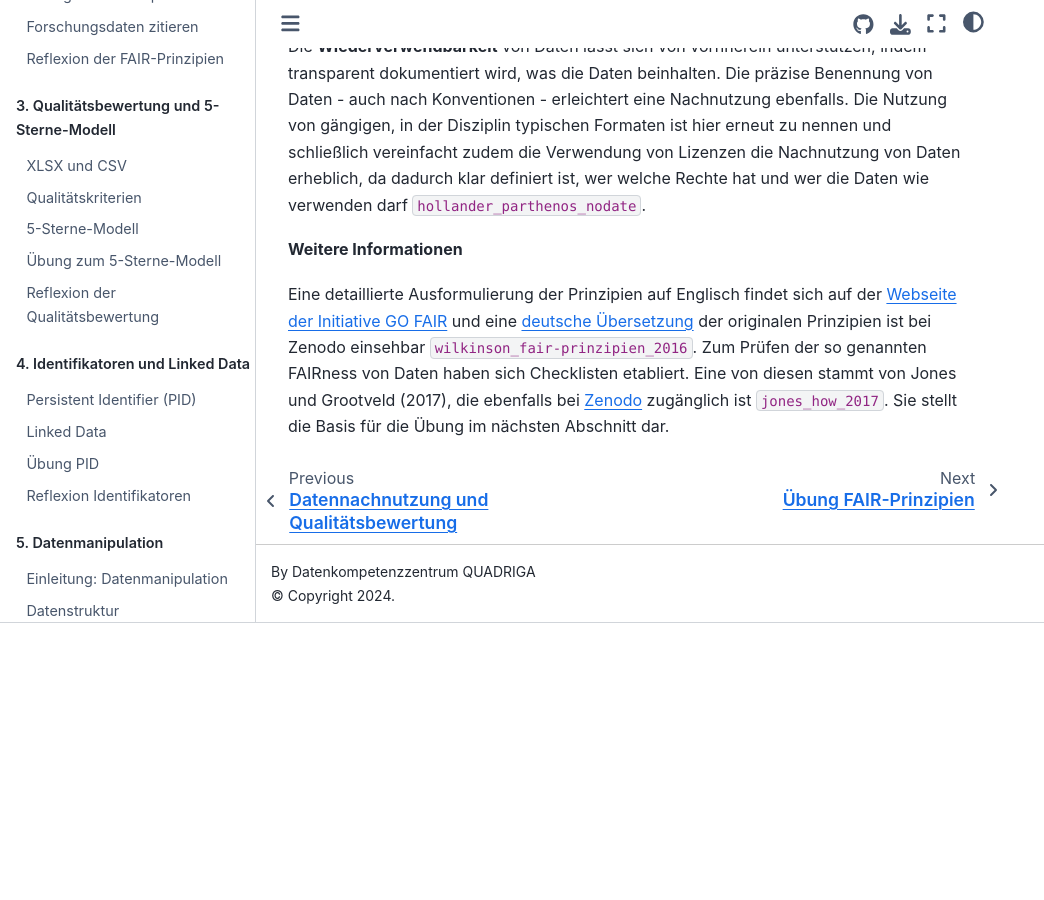
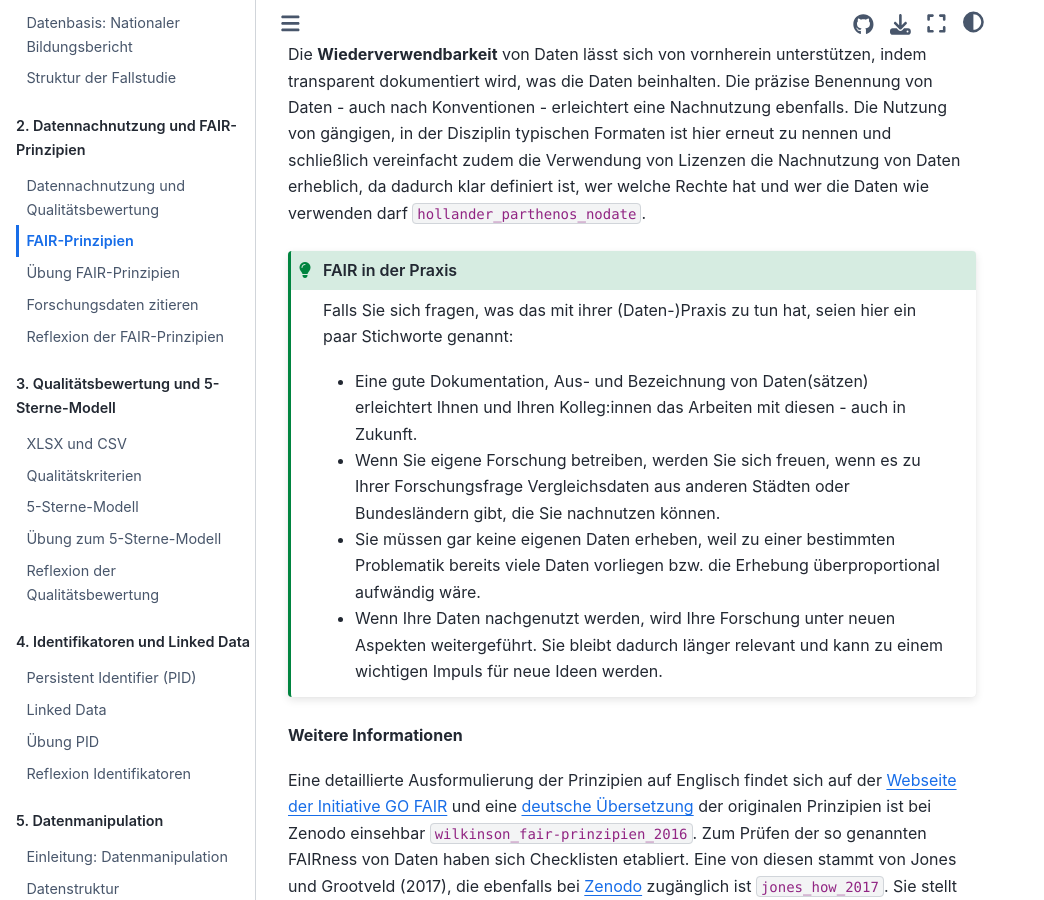
Before and after one commit to quadriga-dk/Tabelle-Fallstudie-1, a Jupyter Book: the page built from Markdown/06_FairPrinzipien.md, in a window 1280 px wide and 900 px high, scrolled down 1436 px. Shown: the whole window, without its empty margins (0-1044 px from the left). Built offline with Jupyter Book 1.0.4 settings and Sphinx 7.4.7 and the Sphinx Book theme 1.1.4, drawn with Linux system fonts in a browser that asks for light colours; cross-references to code outside the pages are shown as plain code; before the commit the page ends 2059 px from its top, so only the background shows below that; some of the changed text lies outside the part shown.

Commit message:
Update 06_FairPrinzipien.md
Hinzufügen Praxisrelevanz und Abbildungsnummerierung

````diff
--- a/Markdown/06_FairPrinzipien.md
+++ b/Markdown/06_FairPrinzipien.md
@@ -3,7 +3,7 @@
 In Bezug auf die Nachnutzung von (Forschungs-)Daten wollen wir Sie hier mit den FAIR-Prinzipien vertraut machen. Diese stellen Grundsätze des Datenmanagements dar, die unter anderem den Austausch und die weitere Nutzung von Daten vereinfachen. FAIR ist das Akronym von **F**indable, **A**ccessible, **I**nteroperable und **R**eusable - also auffindbar, zugänglich, interoperabel (bzw. kompatibel) und wiederverwendbar. Diese 2016 veröffentlichten Prinzipien, die seit 2019 auch in den "Leitlinien zur Sicherung guter wissenschaftlicher Praxis" der Deutschen Forschungsgemeinschaft verankert sind {cite}`deutsche_forschungsgemeinschaft_guidelines_2022`, haben sich mittlerweile zu einem Standard entwickelt {cite}`spiecker_ecodm_2022`.
 
 ![Fair Prinzipien](_images/fair-principles.jpg)
-
+*Abbildung 4: Die FAIR-Prinzipien*
 Bildquelle: The Turing Way Community, & Scriberia. (2020). Illustrations from the Turing Way book dashes. Zenodo. <a href="https://doi.org/10.5281/zenodo.3695300" target="_blank">https://doi.org/10.5281/zenodo.3695300</a>
 
 
@@ -15,6 +15,15 @@ Eine **Interoperabilität** von Daten(sätzen) lässt sich einstellen, wenn Date
 
 Die **Wiederverwendbarkeit** von Daten lässt sich von vornherein unterstützen, indem transparent dokumentiert wird, was die Daten beinhalten. Die präzise Benennung von Daten - auch nach Konventionen - erleichtert eine Nachnutzung ebenfalls. Die Nutzung von gängigen, in der Disziplin typischen Formaten ist hier erneut zu nennen und schließlich vereinfacht zudem die Verwendung von Lizenzen die Nachnutzung von Daten erheblich, da dadurch klar definiert ist, wer welche Rechte hat und wer die Daten wie verwenden darf {cite}`hollander_parthenos_nodate`.
 
+```{admonition} FAIR in der Praxis
+:class: hint
+Falls Sie sich fragen, was das mit ihrer (Daten-)Praxis zu tun hat, seien hier ein paar Stichworte genannt:
+- Eine gute Dokumentation, Aus- und Bezeichnung von Daten(sätzen) erleichtert Ihnen und Ihren Kolleg:innen das Arbeiten mit diesen - auch in Zukunft.
+- Wenn Sie eigene Forschung betreiben, werden Sie sich freuen, wenn es zu Ihrer Forschungsfrage Vergleichsdaten aus anderen Städten oder Bundesländern gibt, die Sie nachnutzen können.
+- Sie müssen gar keine eigenen Daten erheben, weil zu einer bestimmten Problematik bereits viele Daten vorliegen bzw. die Erhebung überproportional aufwändig wäre.
+- Wenn Ihre Daten nachgenutzt werden, wird Ihre Forschung unter neuen Aspekten weitergeführt. Sie bleibt dadurch länger relevant und kann zu einem wichtigen Impuls für neue Ideen werden.
+```
+
 **Weitere Informationen**
 
 Eine detaillierte Ausformulierung der Prinzipien auf Englisch findet sich auf der <a href="https://www.go-fair.org/fair-principles/" target="_blank">Webseite der Initiative GO FAIR</a> und eine <a href="https://zenodo.org/records/6247015" target="_blank">deutsche Übersetzung</a> der originalen Prinzipien ist bei Zenodo einsehbar {cite}`wilkinson_fair-prinzipien_2016`.
````
